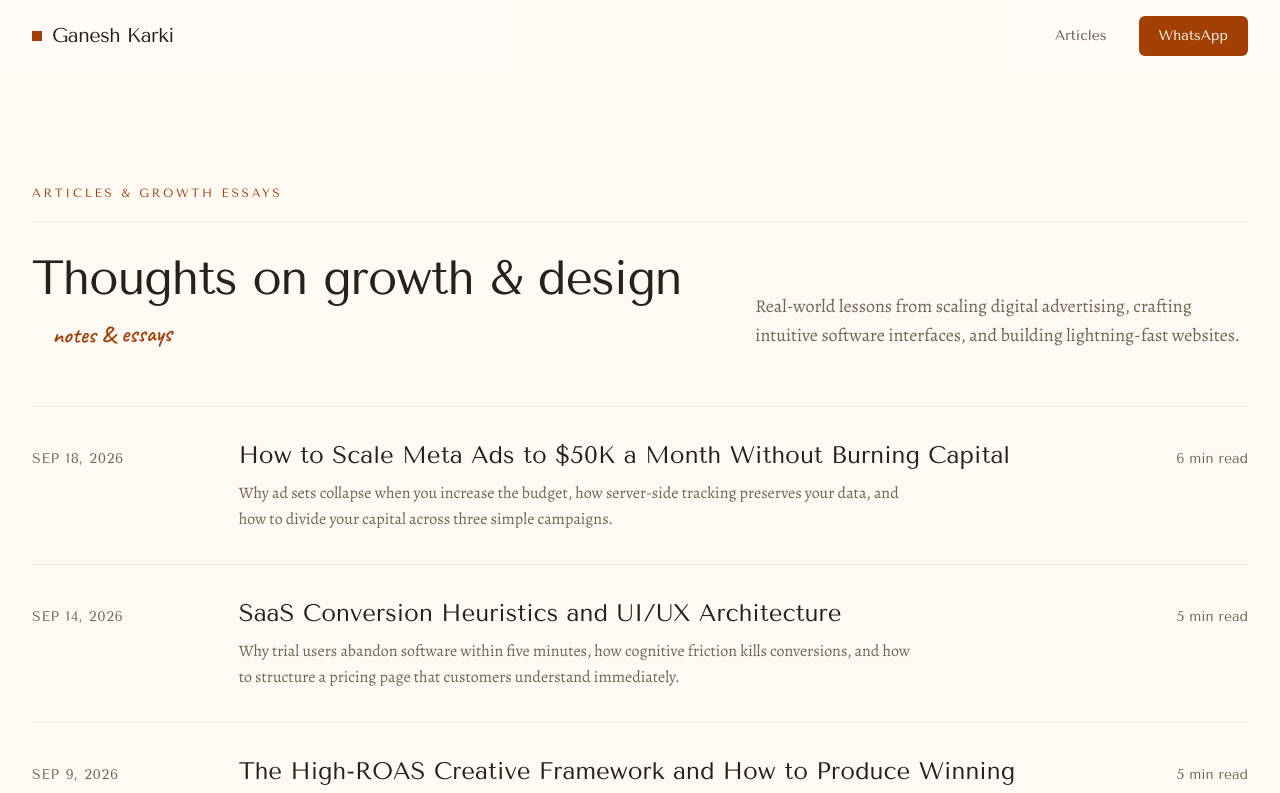
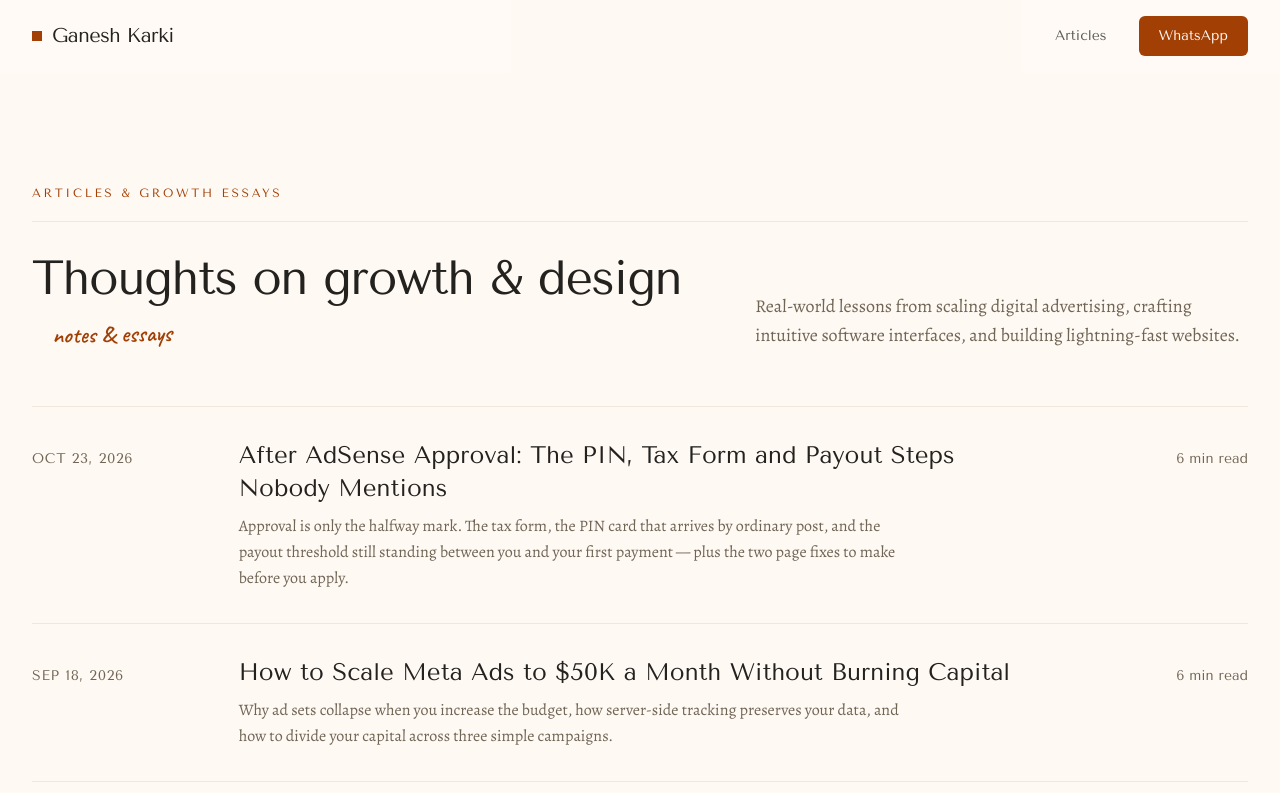
Before and after one commit to ganeshinunited-dot/Officialganesh111123, a React (Vite) app: page / in a window 1280 px wide. Shown: the top 793 px of the page. Built offline with nearby package versions, Linux system fonts and the light colour scheme.

Commit message:
Add AdSense approval article to the articles page

```diff
--- a/src/data/content.ts
+++ b/src/data/content.ts
@@ -203,6 +203,13 @@ export interface Article {
 
 export const ARTICLES: Article[] = [
   {
+    date: 'Oct 23, 2026',
+    readTime: '6 min read',
+    title: 'After AdSense Approval: The PIN, Tax Form and Payout Steps Nobody Mentions',
+    excerpt:
+      'Approval is only the halfway mark. The tax form, the PIN card that arrives by ordinary post, and the payout threshold still standing between you and your first payment — plus the two page fixes to make before you apply.',
+  },
+  {
     date: 'Sep 18, 2026',
     readTime: '6 min read',
     title: 'How to Scale Meta Ads to $50K a Month Without Burning Capital',
```
